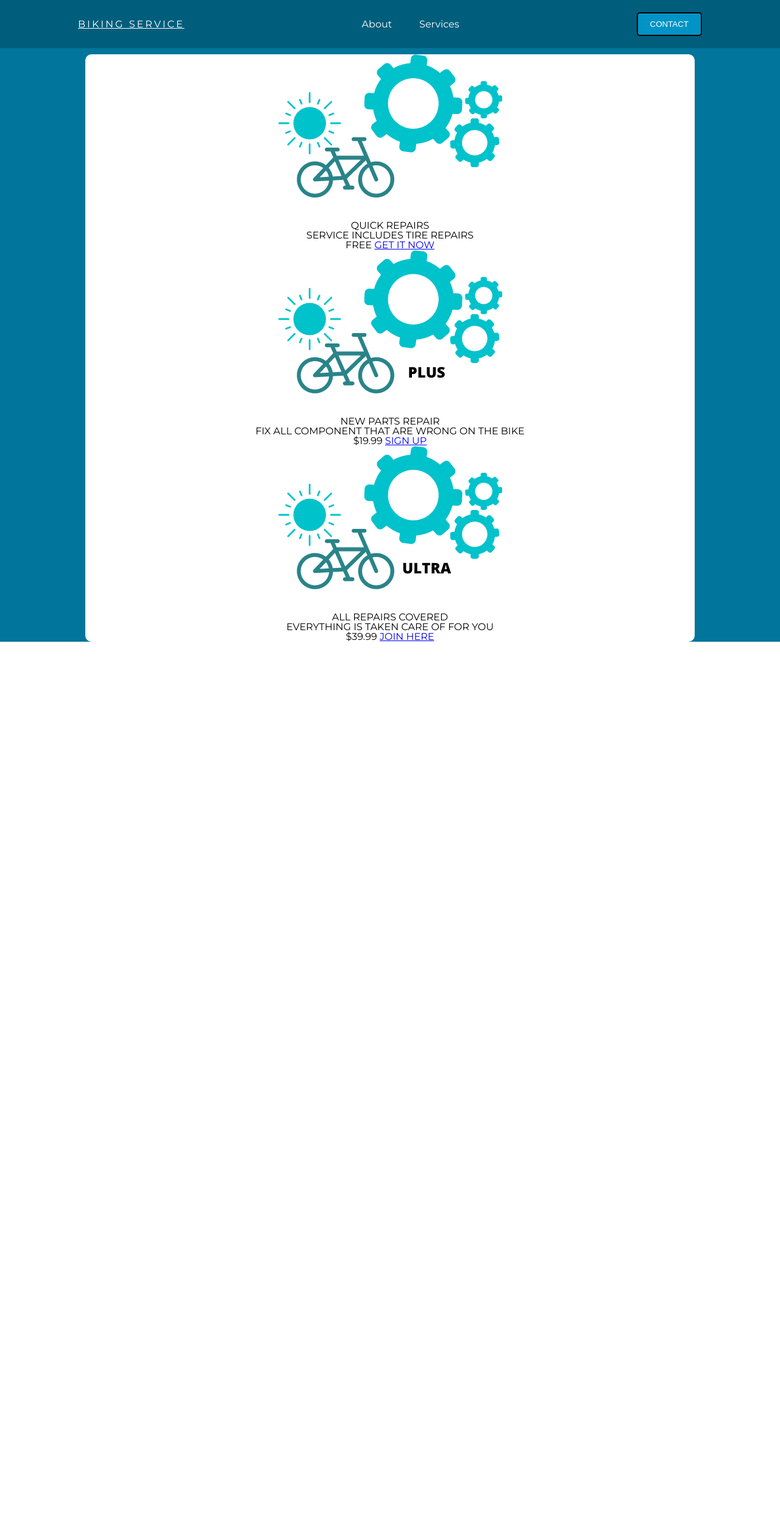
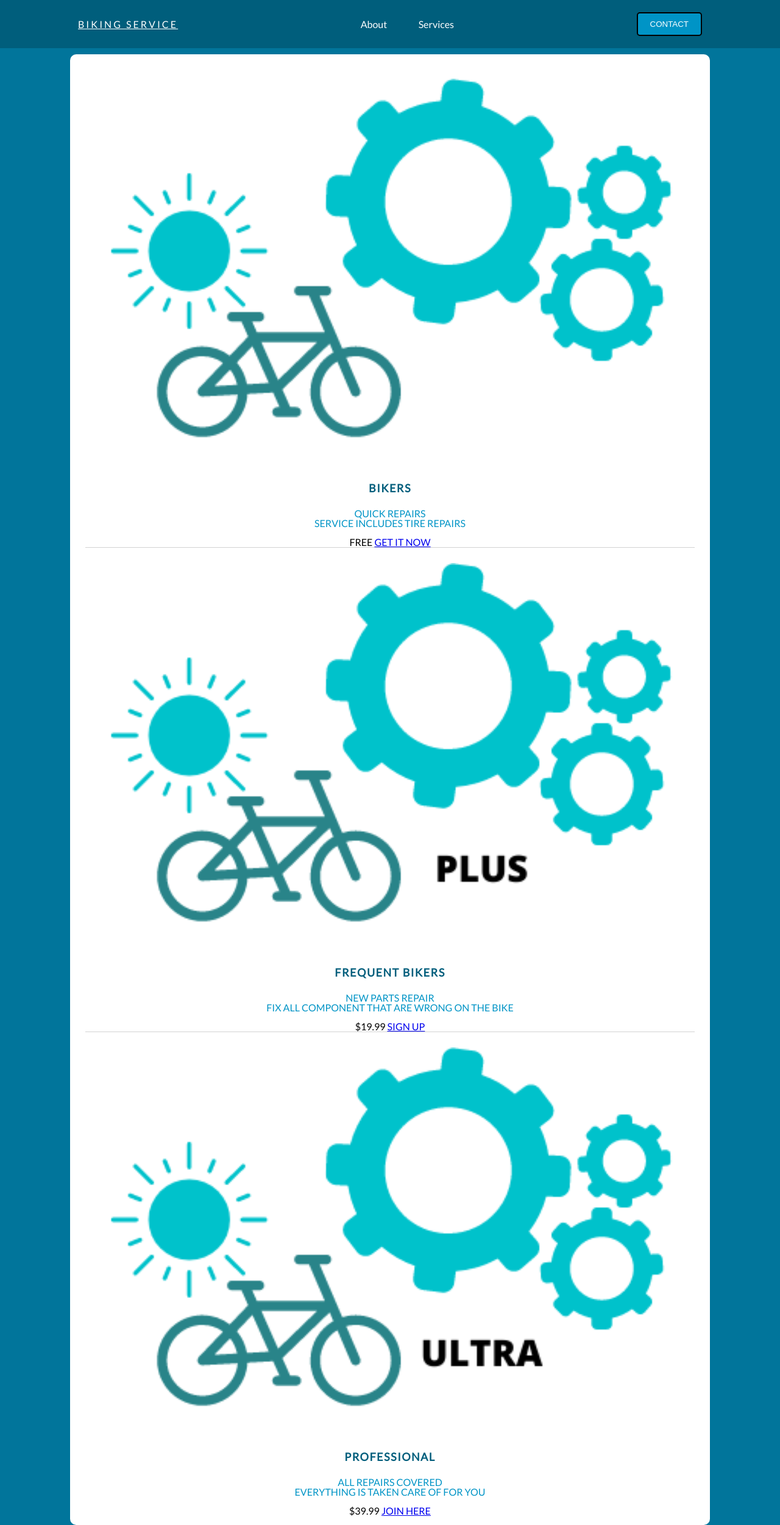
Before and after one commit to ciesluk/Bike-Service-Pricing-Panel-Webpage, a PHP site: page / in a window 1280 px wide. Shown: the whole page at 61% size. Before the commit the page ends 1052 px from the top, so only its background shows below. Run offline with PHP 8.4, Linux system fonts and the light colour scheme.

Commit message:
More panel styling

```diff
--- a/css/styles.css
+++ b/css/styles.css
@@ -45,7 +45,7 @@ table {
 }
 
 html{
-    font-family: 'Montserrat', sans-serif;
+    font-family: 'Lato', sans-serif;
     box-sizing: border-box;
 }
 
@@ -80,7 +80,7 @@ a:hover{
     text-decoration: underline;
 }
 
-h2{
+.logo{
     text-transform: uppercase;
     letter-spacing: 3px;
     text-decoration: underline;
@@ -115,6 +115,10 @@ button:hover{
         padding: 15px 0;
     }
 
+    .logo{
+        font-size: 20px;
+    }
+
     .navlinks li{
         padding: 10px 0;
     }
@@ -138,9 +142,33 @@ button:hover{
     margin-top: 10px;
     display: flex;
     flex-direction: column;
-    justify-content: center;
-    align-items: center;
     text-align: center;
     text-transform: uppercase;
-    padding: 15px 25pxli
+    padding: 15px 25px;
 }
+
+.pricing-plan{
+    border-bottom: 1px solid lightgray;
+}
+
+.pricing-plan:last-child{
+    border-bottom: none;
+}
+
+.pricing-image{
+    width: 100%;
+    max-width: 100%;
+    margin: 25px 0;
+}
+
+.pricing-header{
+    font-size: 18px;
+    letter-spacing: 1.5px;
+    font-weight: 700;
+    color:#005E7C;
+}
+
+.features{
+    margin: 25px 0 15px;
+    color:#0094C6;
+}
--- a/index.html
+++ b/index.html
@@ -5,15 +5,17 @@
     <meta http-equiv="X-UA-Compatible" content="IE=edge">
     <meta name="viewport" content="width=device-width, initial-scale=1.0">
     <link rel="preconnect" href="https://fonts.googleapis.com">
+    <link rel="preconnect" href="https://fonts.googleapis.com">
+    <link rel="preconnect" href="https://fonts.googleapis.com">
     <link rel="preconnect" href="https://fonts.gstatic.com" crossorigin>
-    <link href="https://fonts.googleapis.com/css2?family=Montserrat&display=swap" rel="stylesheet">
+    <link href="https://fonts.googleapis.com/css2?family=Lato&display=swap" rel="stylesheet">
     <link rel="stylesheet" href="css/styles.css">
     <title>Bike Service</title>
 </head>
 <body>
     <header>
         <nav>
-            <h2>Biking Service</h2>
+            <h2 class="logo">Biking Service</h2>
             <ul class="navlinks">
                 <li><a href="#">About</a></li>
                 <li><a href="#">Services</a></li>
```
